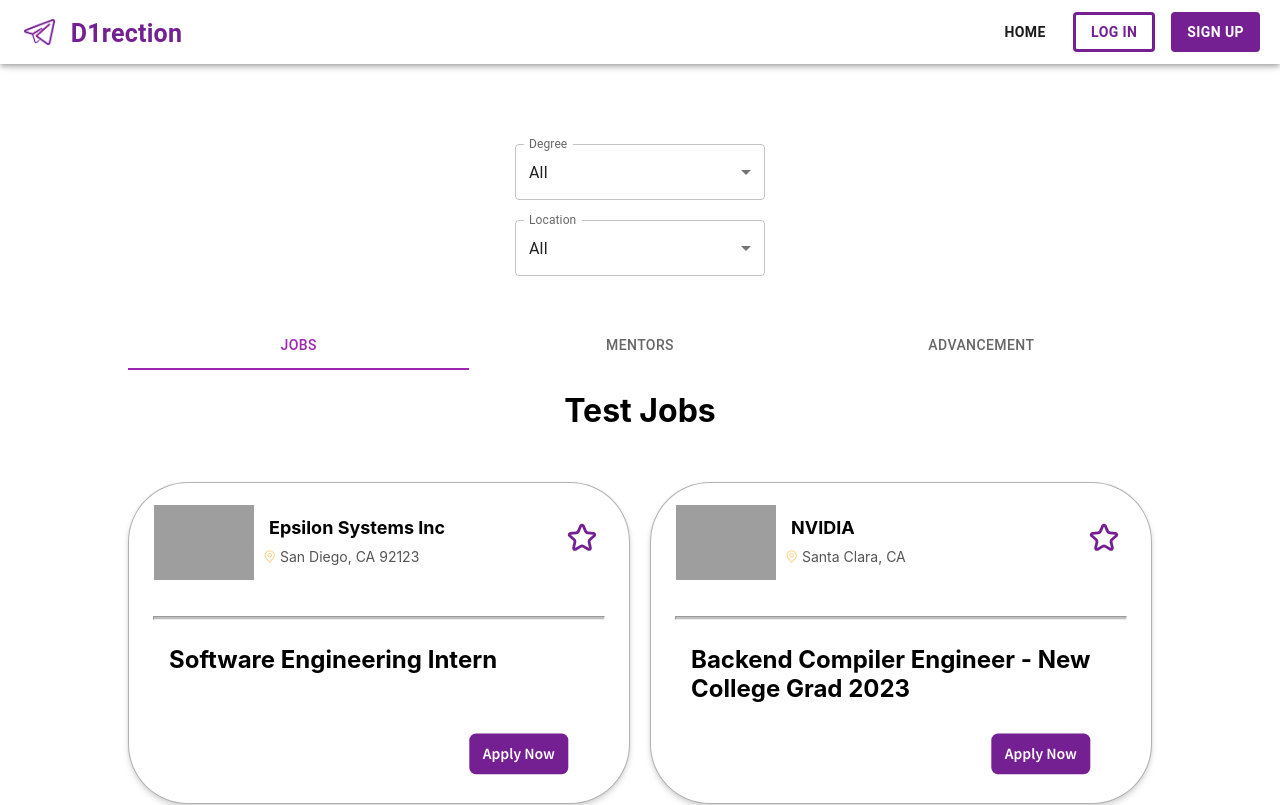
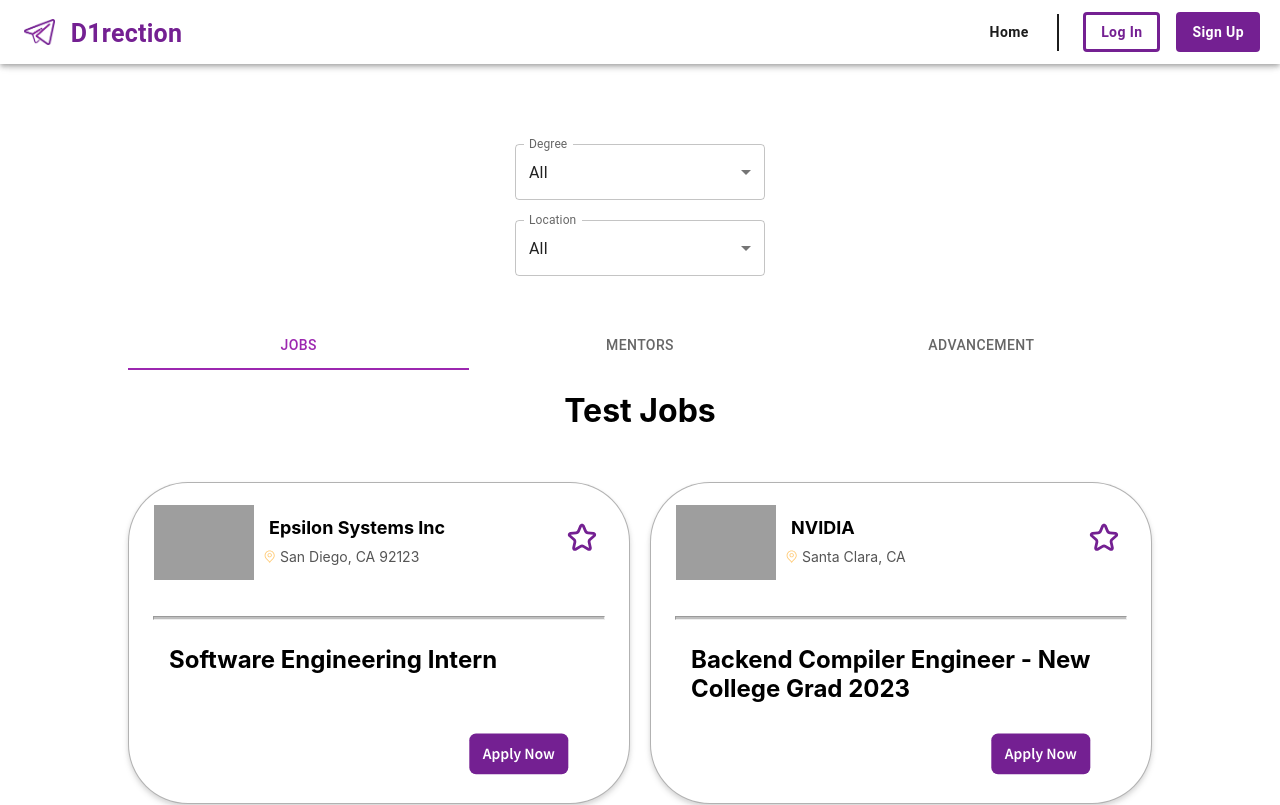
Before and after one commit to AboodAsfari/accenture-direction, a React (Create React App) app: page / in a window 1280 px wide. Shown: the top 805 px of the page. Built offline with nearby package versions, Linux system fonts and the light colour scheme; grey boxes are pictures that could not be loaded.

Commit message:
Fixed colors in user dropdown menu

```diff
--- a/src/AccountMenu.jsx
+++ b/src/AccountMenu.jsx
@@ -31,7 +31,7 @@ const AccountMenu = (props) => {
 
     return (
         <Box>
-            <IconButton color="inherit" onClick={(event) => setAnchorEl(event.target)}>
+            <IconButton color="#1C1C1C" onClick={(event) => setAnchorEl(event.target)}>
                 {sessionData.user.profilePic === null ?
                     <AccountCircleRoundedIcon color="inherit" fontSize="large"/> :
                     <Avatar src={sessionData.user.profilePic} style={{ border: '2px solid lightgray'}}> </Avatar>
--- a/src/App.js
+++ b/src/App.js
@@ -6,6 +6,7 @@ import {
   Stack,
   Button,
   Avatar,
+  Divider,
 } from "@mui/material";
 import LoginPage from "./LoginPage";
 import CareerAdvice from "./CareerAdvice";
@@ -72,14 +73,15 @@ const App = () => {
                 D1rection
             </Typography>
             <Stack direction={"row"} sx={{ position: "fixed", right: 20 }}>
+              <Button sx={{textTransform: "none", borderWidth: 3, borderColor: "#742092", color: "#1C1C1C", fontWeight: 700, ":hover": {backgroundColor: "#FBFBFB", borderColor: "#C858BA"}, mr: 2}} onClick={() => setActivePage(MainPages.HOME)}> Home </Button>
+              <Divider orientation="vertical" sx={{mr: 3, borderWidth: 1, borderColor: "#1C1C1C", height: 35, alignSelf:"center"}} />
               { !sessionData.user ?
                 <>
-                <Button sx={{borderWidth: 3, borderColor: "#742092", color: "#1C1C1C", fontWeight: 700, ":hover": {backgroundColor: "#FBFBFB", borderColor: "#C858BA"}, mr: 2}} onClick={() => setActivePage(MainPages.HOME)}> Home </Button>
-                <Button variant="outlined" sx={{borderWidth: 3, borderColor: "#742092", color: "#742092", fontWeight: 700, ":hover": {backgroundColor: "#FBFBFB", borderWidth: 3, borderColor: "#C858BA", color: "#C858BA"}, mr: 2}} onClick={() => setActivePage(MainPages.LOGIN)}> Log In </Button>
-                <Button variant="container" sx={{backgroundColor: "#742092", fontWeight: 700, ":hover": {backgroundColor: "#C858BA"}}} onClick={() => setActivePage(MainPages.SIGNUP)}> Sign Up </Button>
+                <Button variant="outlined" sx={{textTransform: "none", borderWidth: 3, borderColor: "#742092", color: "#742092", fontWeight: 700, ":hover": {backgroundColor: "#FBFBFB", borderWidth: 3, borderColor: "#C858BA", color: "#C858BA"}, mr: 2}} onClick={() => setActivePage(MainPages.LOGIN)}> Log In </Button>
+                <Button variant="container" sx={{textTransform: "none", backgroundColor: "#742092", fontWeight: 700, ":hover": {backgroundColor: "#C858BA"}}} onClick={() => setActivePage(MainPages.SIGNUP)}> Sign Up </Button>
                 </> :
                 <>
-                <Typography sx={{alignSelf:"center", mt: 0.5}}> {sessionData.user.firstName} </Typography>
+                <Typography sx={{mr: 1, fontSize: 14, color: "#1C1C1C", fontWeight: 600, alignSelf:"center", mt: 0.3}}> {sessionData.user.firstName} </Typography>
                 <AccountMenu logOut={() => { setActivePage(MainPages.HOME); loadUser(null) }} openProfile={() => setActivePage(MainPages.PROFILE)} openSavedJobs={() => setActivePage(MainPages.SAVEDJOBS)} openSavedMentors={() => setActivePage(MainPages.SAVEDMENTORS)} />
                 </>
               }
```
